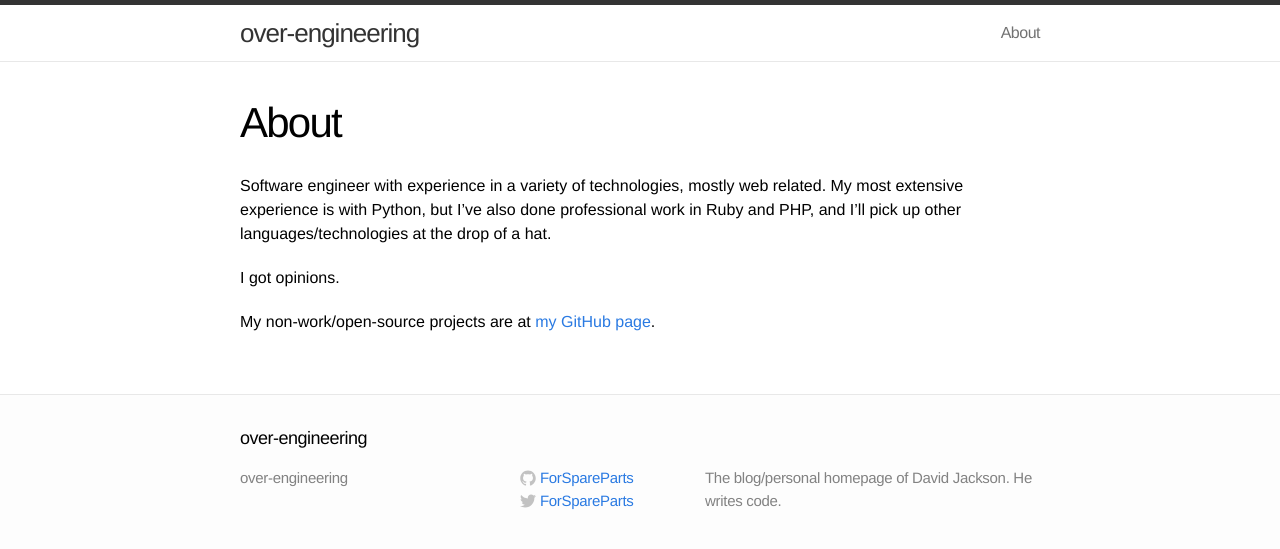
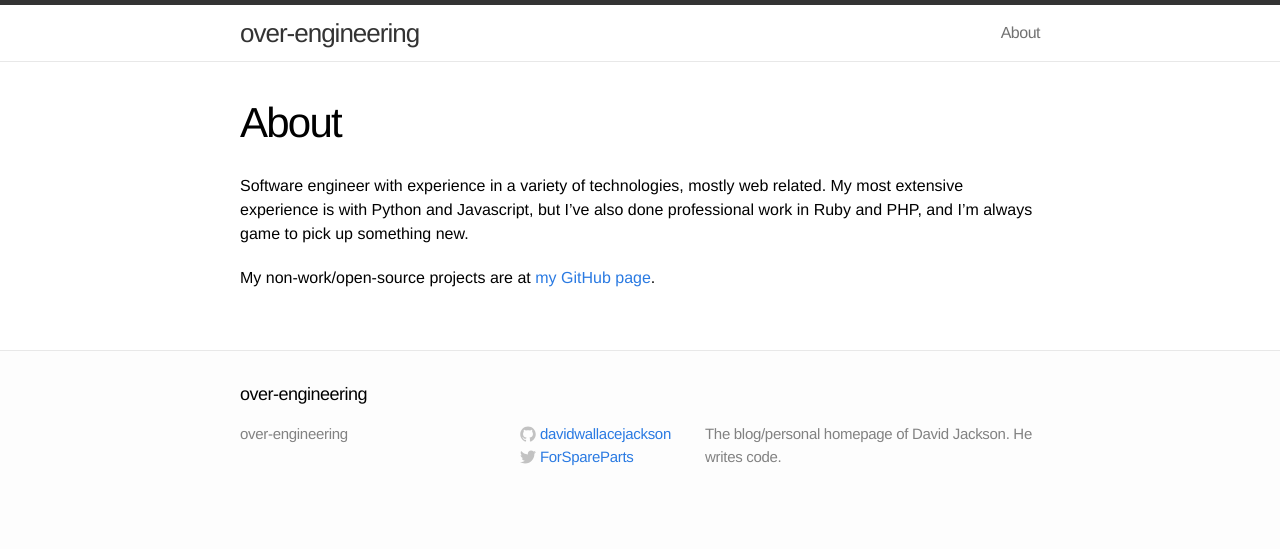
Before and after one commit to ForSpareParts/ForSpareParts.github.io, a Jekyll site: the page built from about.md, in a window 1280 px wide. Shown: the top 549 px of the page. Built offline with Jekyll 4.4.1, drawn with Linux system fonts in a browser that asks for light colours; comment, search, counter and statistics services are not loaded.

Commit message:
Update some things!

```diff
--- a/_config.yml
+++ b/_config.yml
@@ -3,9 +3,9 @@ title: over-engineering
 # email: your-email@domain.com
 description: "The blog/personal homepage of David Jackson. He writes code."
 baseurl: ""
-url: "http://forspareparts.github.io"
+url: "http://davidwallacejackson.github.io"
 twitter_username: ForSpareParts
-github_username:  ForSpareParts
+github_username:  davidwallacejackson
 
 # Build settings
 markdown: kramdown
--- a/_posts/2015-09-13-introducing-code-monkey.markdown
+++ b/_posts/2015-09-13-introducing-code-monkey.markdown
@@ -9,7 +9,7 @@ A while back, I was working on an extremely tedious refactor on a huge Python co
 
 I realized pretty quickly that I could describe the edits I wanted to make algorithmically -- in that context, they were really, really simple. So I went looking for some scriptable Python refactoring tools, and found... well... not much. [Rope](https://github.com/python-rope/rope), the most well-developed refactoring library for Python, still felt a little too heavy and complicated for the kind of quick one-offs I wanted to write. So, I took a stab at creating my own.
 
-Singer/songwriter/genius Jonathan Coulton wrote a [great song](https://www.youtube.com/watch?v=v4Wy7gRGgeA) honoring those who slog through boring, tedious coding work. So, I thought, what better name for a refactoring library than [code_monkey](https://github.com/ForSpareParts/code_monkey)?
+Singer/songwriter/genius Jonathan Coulton wrote a [great song](https://www.youtube.com/watch?v=v4Wy7gRGgeA) honoring those who slog through boring, tedious coding work. So, I thought, what better name for a refactoring library than [code_monkey](https://github.com/davidwallacejackson/code_monkey)?
 
 <!-- more -->
 
--- a/about.md
+++ b/about.md
@@ -4,8 +4,6 @@ title: About
 permalink: /about/
 ---
 
-Software engineer with experience in a variety of technologies, mostly web related. My most extensive experience is with Python, but I've also done professional work in Ruby and PHP, and I'll pick up other languages/technologies at the drop of a hat.
+Software engineer with experience in a variety of technologies, mostly web related. My most extensive experience is with Python and Javascript, but I've also done professional work in Ruby and PHP, and I'm always game to pick up something new.
 
-I got opinions.
-
-My non-work/open-source projects are at [my GitHub page](https://github.com/ForSpareParts/).
+My non-work/open-source projects are at [my GitHub page](https://github.com/davidwallacejackson/).
```
Also changed, not shown: _posts/2015-05-22-messaging-in-unity-pt-2.md (+1 -1 lines).
